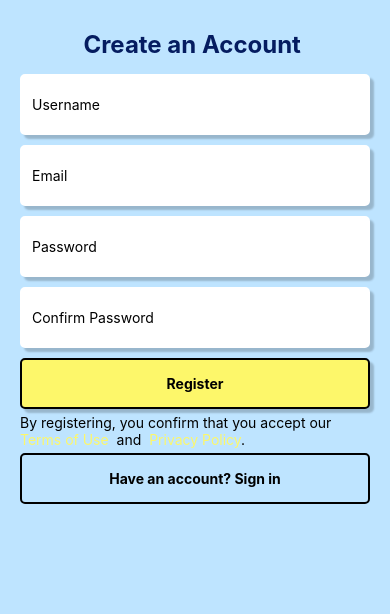
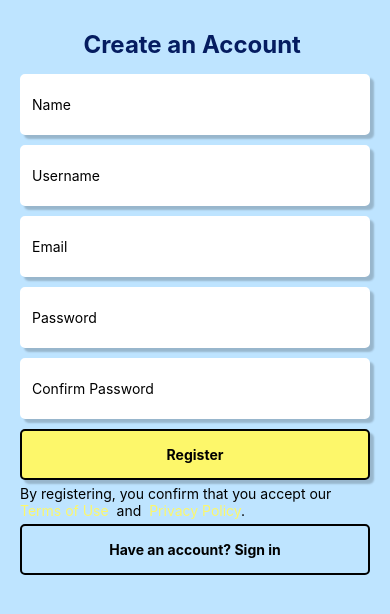
Before and after one commit to lawraisins/triogrow, a React Native app: screen /SignUp in a window 390 px wide. Shown: the top 614 px of the page. Built offline with nearby package versions, Linux system fonts and the light colour scheme.

Commit message:
Update SignUpScreen.js

```diff
--- a/screens/SignUpScreen.js
+++ b/screens/SignUpScreen.js
@@ -26,6 +26,12 @@ const SignUpScreen = () => {
     return (
         <View style={styles.root}>
             <Text style={styles.title}>Create an Account </Text>
+            <CustomInput
+            name="name"
+            control={control}
+            placeholder="Name"
+            rules={{required: "Name is required.", minLength: {value: 3, message: "Username should be at least 3 characters long.", maxLength: {value: 20, message: "Username cannot be longer than 20 characters long."}}}}
+             />
             <CustomInput
             name="username"
             control={control}
```
